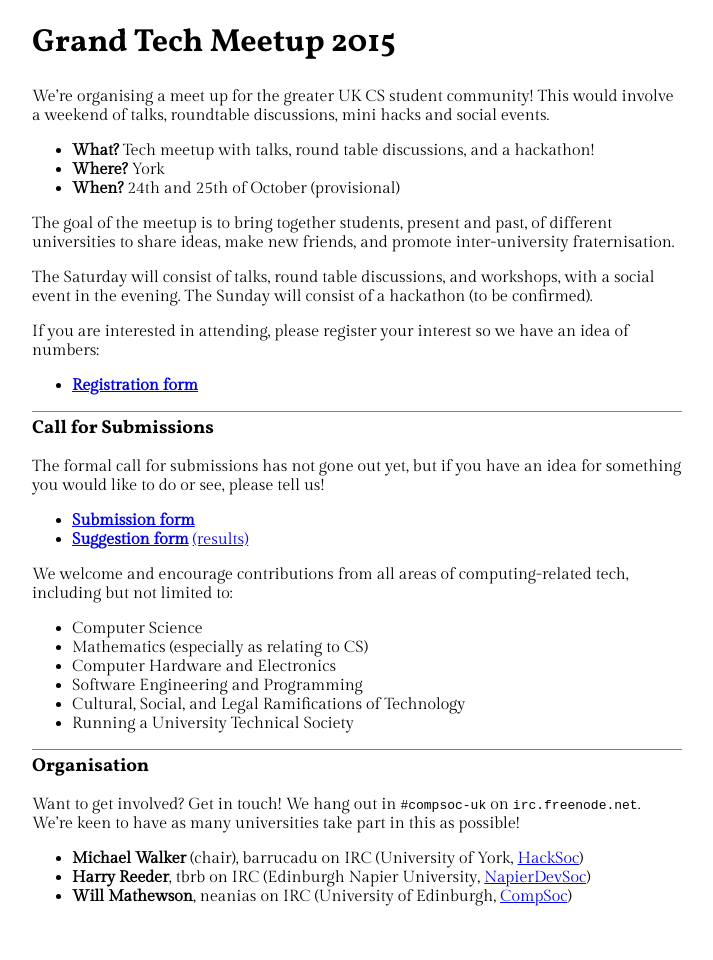
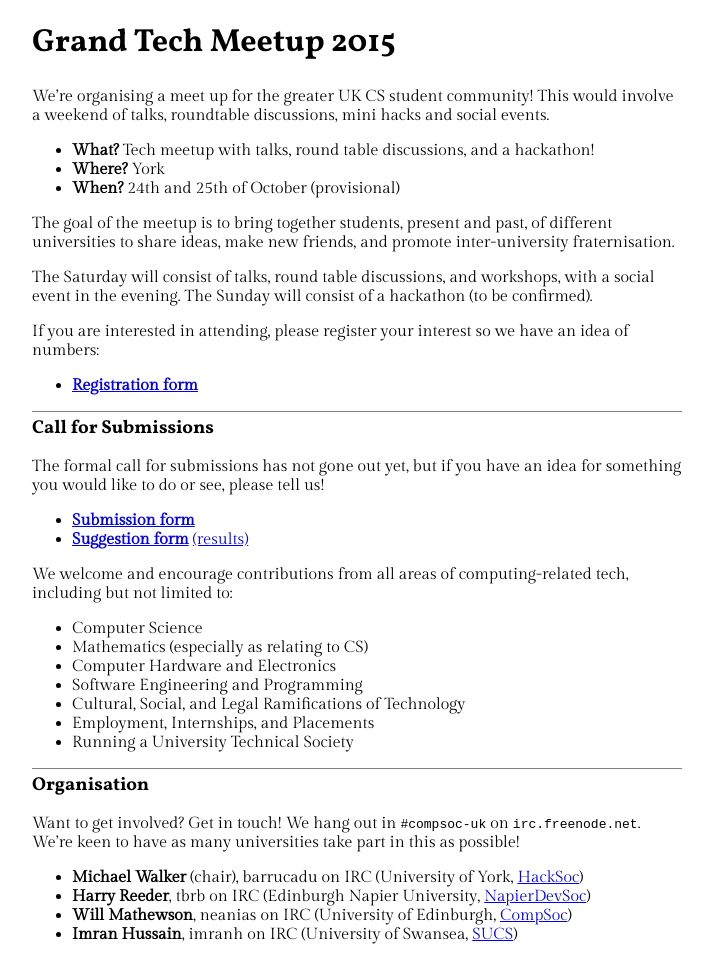
Before and after one commit to CompSocs/compsocs.github.io, a Jekyll site: the page built from gtmu/index.md, in a window 1280 px wide. Shown: the whole page, without its empty margins (283-996 px from the left). Built offline with Jekyll 4.4.1, drawn with Linux system fonts in a browser that asks for light colours; before the commit the page ends 922 px from its top, so only the background shows below that.

Commit message:
Update GTMU site

```diff
--- a/gtmu/index.md
+++ b/gtmu/index.md
@@ -42,6 +42,7 @@ computing-related tech, including but not limited to:
 - Computer Hardware and Electronics
 - Software Engineering and Programming
 - Cultural, Social, and Legal Ramifications of Technology
+- Employment, Internships, and Placements
 - Running a University Technical Society
 
 Organisation
@@ -57,3 +58,5 @@ in this as possible!
   [NapierDevSoc](http://napierdevsoc.uk/))
 - **Will Mathewson**, neanias on IRC (University of Edinburgh,
   [CompSoc](http://comp-soc.com/))
+- **Imran Hussain**, imranh on IRC (University of Swansea,
+  [SUCS](https://sucs.org/))
```
